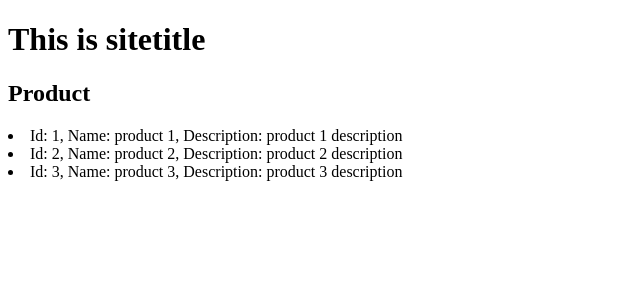
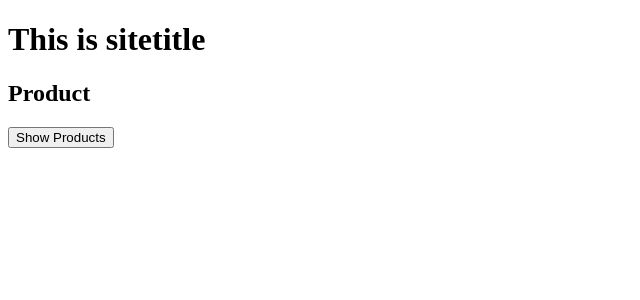
Before and after one commit to mushabberul/reactjs, a React (Create React App) app: page / in a window 1280 px wide. Shown: the top 300 px of the page, without its empty margins (0-640 px from the left). Built offline with nearby package versions, Linux system fonts and the light colour scheme.

Commit message:
EventHandeling like onChange,onClick

```diff
--- a/src/App.js
+++ b/src/App.js
@@ -22,16 +22,37 @@ export default class App extends Component {
         name: "product 3",
         desc: "product 3 description"
       },
-    ]
+    ],
+
+    // inputtest: '',
+    sp: false
+
   }
+
+  showProducts = (e) => {
+    this.setState({ sp: true });
+  }
+  // handalerTest = (e) => {
+  //   this.setState({inputtest: e.target.value})
+  //   console.log(this.state.inputtest)
+  // }
+
   render() {
-    console.log(this.state.products)
-
+    var showProductsMarkup = ''
+    if (this.state.sp === true) {
+      showProductsMarkup = <Products Items={this.state.products} />
+    }
     return (
       <div>
         <h1>{this.state.siteTitle}</h1>
         <h2>Product</h2>
-        <Products Items={this.state.products} />
+
+        <button onClick={this.showProducts}>Show Products</button>
+        {/* <form action="">
+          <input type="text" name="" id="" onChange={this.handalerTest} />
+        </form> */}
+
+        {showProductsMarkup}
       </div>
     )
   }
--- a/src/components/Products.jsx
+++ b/src/components/Products.jsx
@@ -2,7 +2,6 @@ import React, { Component } from 'react'
 
 export default class Products extends Component {
     render() {
-        console.log(this.props.Items)
         return this.props.Items.map((product) => (
             <li key={product.id}>Id: {product.id}, Name: {product.name}, Description: {product.desc}</li>
         ))
```
